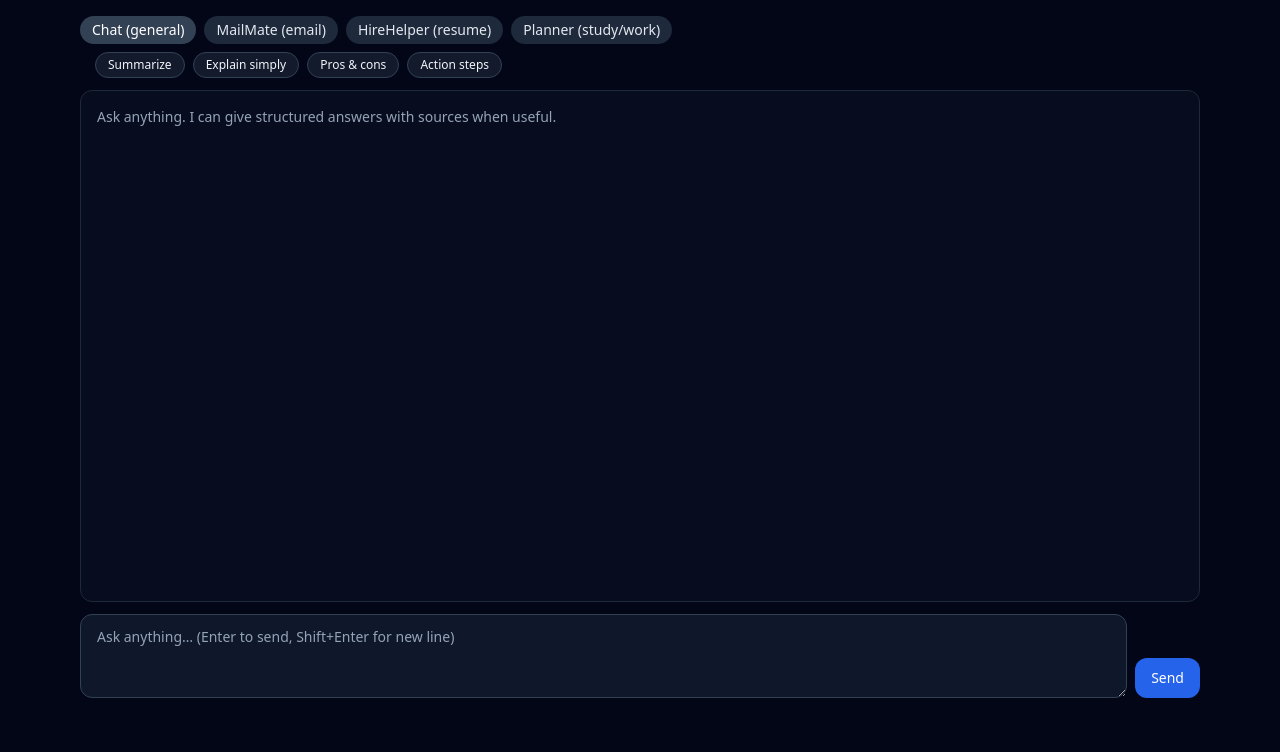
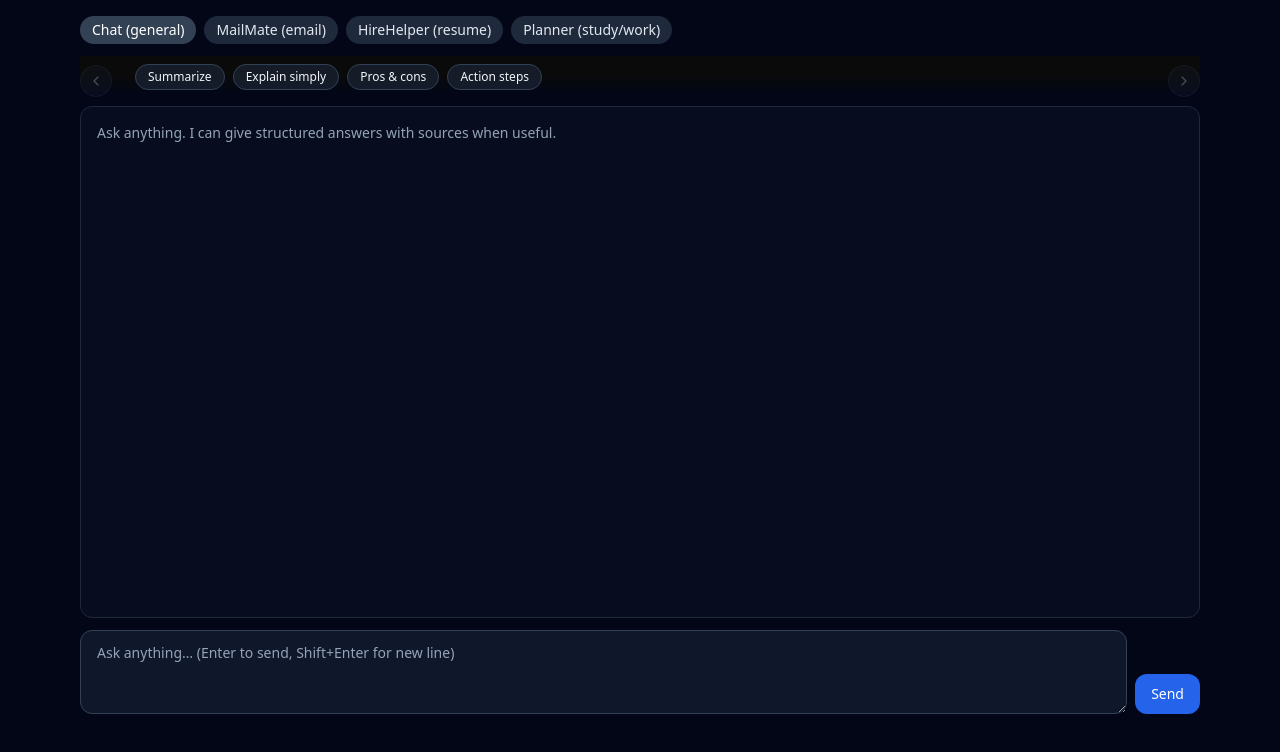
Before and after one commit to madevthevanthiran-maker/amplyai-chatbot, a Next.js app: page /app in a window 1280 px wide. Shown: the top 752 px of the page. Built offline with nearby package versions, Linux system fonts and the light colour scheme.

Commit message:
Update PresetBar.jsx

```diff
--- a/components/PresetBar.jsx
+++ b/components/PresetBar.jsx
@@ -1,24 +1,93 @@
 // components/PresetBar.jsx
-import React from "react";
+import React, { useMemo, useRef, useState, useEffect } from "react";
 
-/**
- * Horizontal preset buttons with a visible bottom scrollbar.
- * - Put all prompt chips in a scrollable strip.
- * - Uses 'preset-strip' class to style & keep space for the scrollbar.
- */
 export default function PresetBar({ presets = [], onInsert }) {
   if (!presets?.length) return null;
 
+  const stripRef = useRef(null);
+  const [canLeft, setCanLeft] = useState(false);
+  const [canRight, setCanRight] = useState(false);
+
+  const updateArrows = () => {
+    const el = stripRef.current;
+    if (!el) return;
+    const { scrollLeft, scrollWidth, clientWidth } = el;
+    setCanLeft(scrollLeft > 0);
+    setCanRight(scrollLeft + clientWidth < scrollWidth - 1);
+  };
+
+  useEffect(() => {
+    updateArrows();
+    const el = stripRef.current;
+    if (!el) return;
+    const onScroll = () => updateArrows();
+    const ro = new ResizeObserver(updateArrows);
+    el.addEventListener("scroll", onScroll, { passive: true });
+    ro.observe(el);
+    return () => {
+      el.removeEventListener("scroll", onScroll);
+      ro.disconnect();
+    };
+  }, []);
+
+  const scrollByAmount = (dir = 1) => {
+    const el = stripRef.current;
+    if (!el) return;
+    const amount = Math.round(el.clientWidth * 0.75);
+    el.scrollBy({ left: dir * amount, behavior: "smooth" });
+  };
+
+  const Chevron = ({ dir = "left", disabled, onClick }) => (
+    <button
+      type="button"
+      aria-label={dir === "left" ? "Scroll left" : "Scroll right"}
+      disabled={disabled}
+      onClick={onClick}
+      className={`
+        absolute top-1/2 -translate-y-1/2 z-10
+        ${dir === "left" ? "left-0" : "right-0"}
+        h-8 w-8 rounded-full
+        bg-slate-800/80 border border-slate-600/60
+        text-slate-200
+        backdrop-blur
+        hover:bg-slate-700 disabled:opacity-30
+        flex items-center justify-center
+        shadow-sm
+      `}
+      style={{ pointerEvents: disabled ? "none" : "auto" }}
+    >
+      <svg
+        width="16"
+        height="16"
+        viewBox="0 0 24 24"
+        fill="none"
+        className={dir === "left" ? "" : "rotate-180"}
+      >
+        <path
+          d="M15 6l-6 6 6 6"
+          stroke="currentColor"
+          strokeWidth="2"
+          strokeLinecap="round"
+          strokeLinejoin="round"
+        />
+      </svg>
+    </button>
+  );
+
   return (
-    <div className="mb-2 -mt-1">
-      {/* The strip that shows chips + a visible horizontal scrollbar */}
+    <div className="sticky top-0 z-20 pt-2 pb-1 bg-gradient-to-b from-[#0a0a0a] via-[#0a0a0a] to-transparent">
+      <div className="relative">
+        <Chevron dir="left" disabled={!canLeft} onClick={() => scrollByAmount(-1)} />
+        <Chevron dir="right" disabled={!canRight} onClick={() => scrollByAmount(1)} />
+
+        {/* Scrollable strip */}
         <div
+          ref={stripRef}
           className="
             preset-strip
-          overflow-x-auto
-          overflow-y-hidden
-          pb-2
-          -mb-2
+            overflow-x-auto overflow-y-hidden
+            px-10  /* space for arrows */
+            pb-2 -mb-2
           "
         >
           <div className="flex gap-2 w-max">
@@ -35,8 +104,7 @@ export default function PresetBar({ presets = [], onInsert }) {
                   px-3 py-1
                   text-xs text-slate-100
                   hover:bg-slate-700
-                transition
-                whitespace-nowrap
+                  transition whitespace-nowrap
                 "
                 title={p.text?.slice(0, 160)}
                 onClick={() => onInsert?.(p.text ?? "")}
@@ -47,5 +115,6 @@ export default function PresetBar({ presets = [], onInsert }) {
           </div>
         </div>
       </div>
+    </div>
   );
 }
```
Lines whose indentation alone changed are shown as unchanged.
